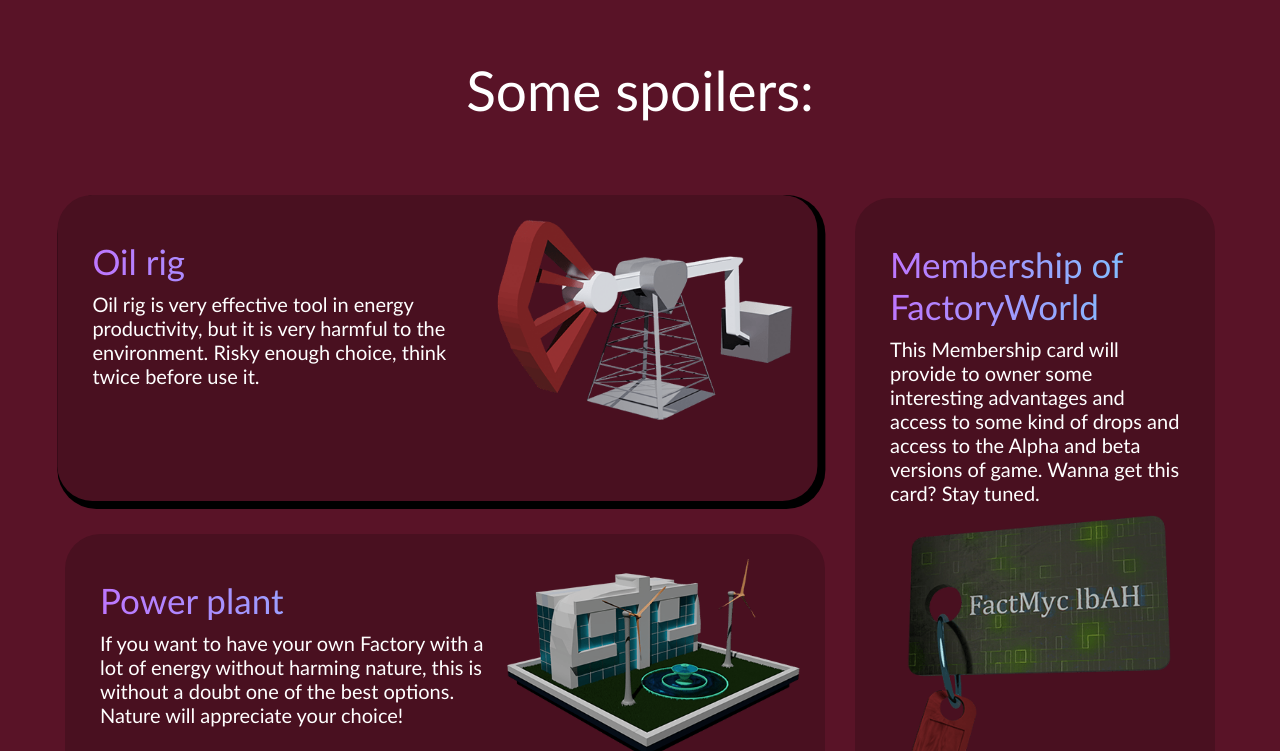
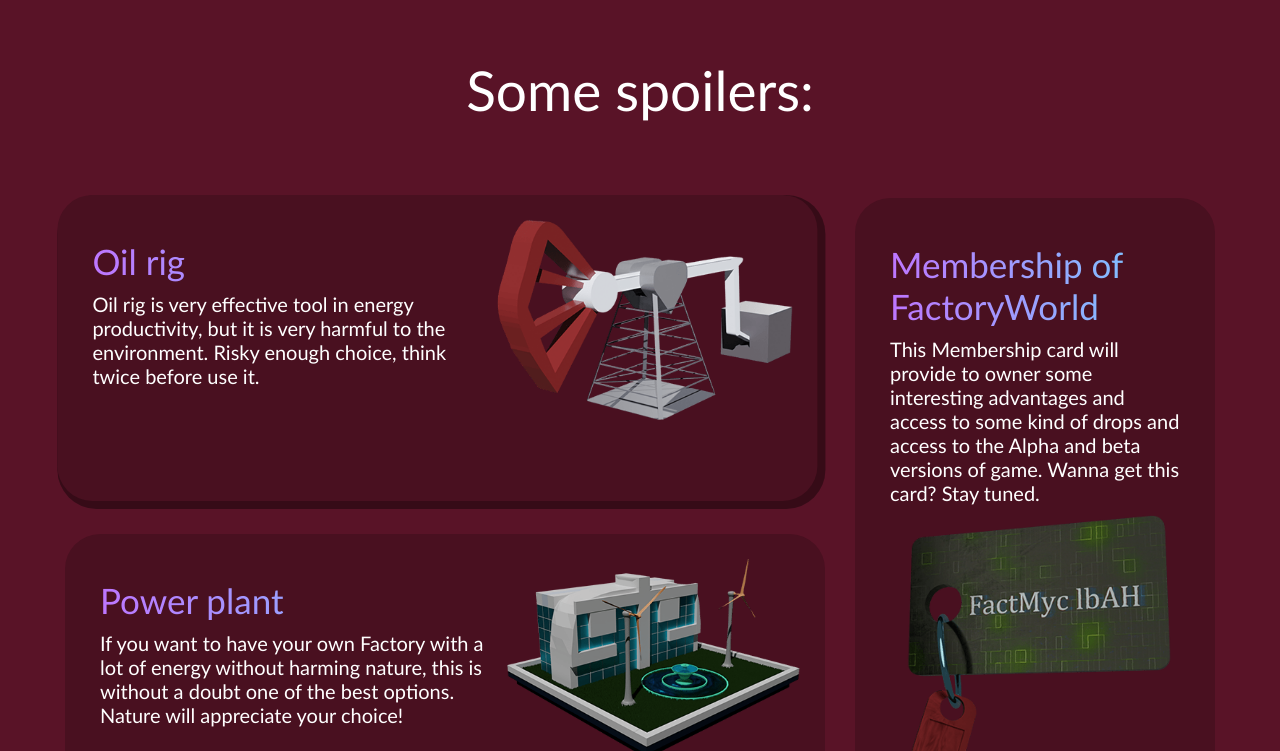
Before and after one commit to EasileleM/web3_demo, a website: page public/index.html in a window 1280 px wide. In both pictures the pointer is over the element 445 px from the left and 1838 px from the top of the page. Shown: the part 1487-2238 px from the top of the page. Drawn offline with nearby package versions, Linux system fonts and the light colour scheme; files that its build step writes are made by us from their sources.

Commit message:
changed animation

```diff
--- a/scss/_spoilers.scss
+++ b/scss/_spoilers.scss
@@ -78,7 +78,7 @@
     &__g-block:hover,
     &__v-block:hover {
         transform: translate(-1%, -1%);
-        box-shadow: 4px 4px 0px 4px #000000;
+        box-shadow: 4px 4px 0px 4px rgba(0,0,0,0.4);
     }
 
     &__g-text {
```
